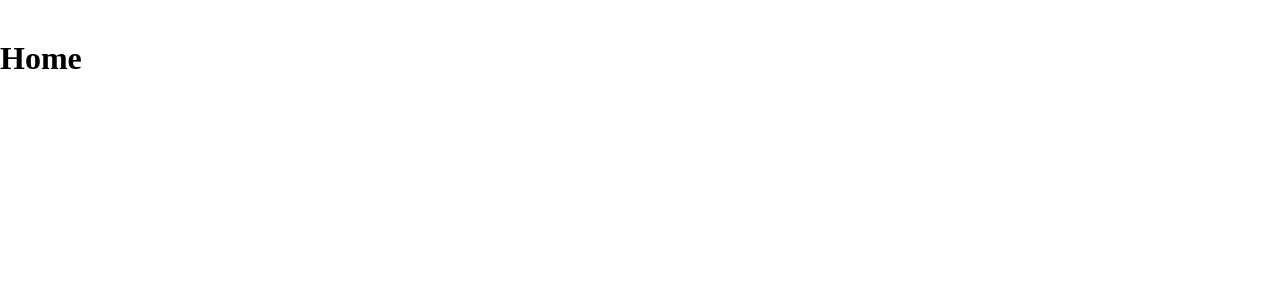
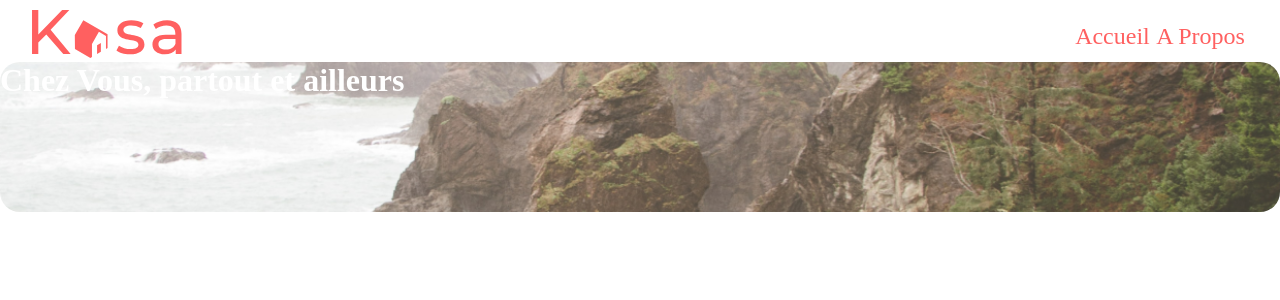
Before and after one commit to nagulan51/P7_OCR, a React (Create React App) app: page / in a window 1280 px wide. Shown: the top 300 px of the page. Built offline with nearby package versions, Linux system fonts and the light colour scheme.

Commit message:
added some compo

```diff
--- a/src/assets/Styles/sass/base/_reset.scss
+++ b/src/assets/Styles/sass/base/_reset.scss
@@ -19,7 +19,7 @@ li {
 
 body {
   max-width: 1440px;
-  padding-top: 40px;
+  padding-top: 10px;
   margin: 0 auto;
   @media screen and (max-width: 500px) {
     padding-top: 20px;
--- /dev/null
+++ b/src/assets/Styles/sass/components/_banner.scss
@@ -0,0 +1,11 @@
+.big_banner {
+  height: 150px;
+  background: rgb(218, 59, 59);
+  background: url(../../../Images/bg1.png);
+  background-size: cover;
+  background-position-y: center;
+  border-radius: 20px;
+}
+.big_banner_title {
+  color: white;
+}
--- /dev/null
+++ b/src/assets/Styles/sass/layouts/_header.scss
@@ -0,0 +1,21 @@
+header {
+  nav {
+    width: 95%;
+    margin: 0 auto;
+    display: flex;
+    flex-direction: row;
+    align-items: center;
+    justify-content: space-between;
+    ul {
+      display: flex;
+      li {
+        margin: 0 0.2rem;
+        color: #ff6060;
+        font-size: 24px;
+      }
+    }
+  }
+}
+.logo {
+  width: 150px;
+}
--- /dev/null
+++ b/src/components/Banner/index.tsx
@@ -0,0 +1,8 @@
+import "../../assets/Styles/sass/components/_banner.scss";
+export default function Banner() {
+  return (
+    <div className="big_banner">
+      <h1 className="big_banner_title">Chez Vous, partout et ailleurs</h1>
+    </div>
+  );
+}
--- a/src/layouts/Header/index.tsx
+++ b/src/layouts/Header/index.tsx
@@ -1,7 +1,19 @@
+import logo from "../../assets/Images/LOGO.svg";
+import "../../assets/Styles/sass/layouts/_header.scss";
 export default function Header() {
   return (
-    <div className="App">
-      <h1>Header</h1>
-    </div>
+    <header>
+      <nav>
+        <div className="logo_container">
+          <img src={logo} alt="logo casa" className="logo" />
+        </div>
+        <div className="menu_items_container">
+          <ul>
+            <li>Accueil</li>
+            <li>A Propos</li>
+          </ul>
+        </div>
+      </nav>
+    </header>
   );
 }
--- a/src/pages/Home/index.tsx
+++ b/src/pages/Home/index.tsx
@@ -1,7 +1,11 @@
+import Header from "../../layouts/Header";
+import Banner from "../../components/Banner";
+import "../../assets/Styles/sass/pages/_home.scss";
 export default function home() {
   return (
-    <div className="App">
-      <h1>Home</h1>
-    </div>
+    <>
+      <Header />
+      <Banner />
+    </>
   );
 }
```
Also changed, not shown: src/assets/Styles/pages/_home.scss (added), src/assets/Styles/sass/pages/_home.scss (added).
